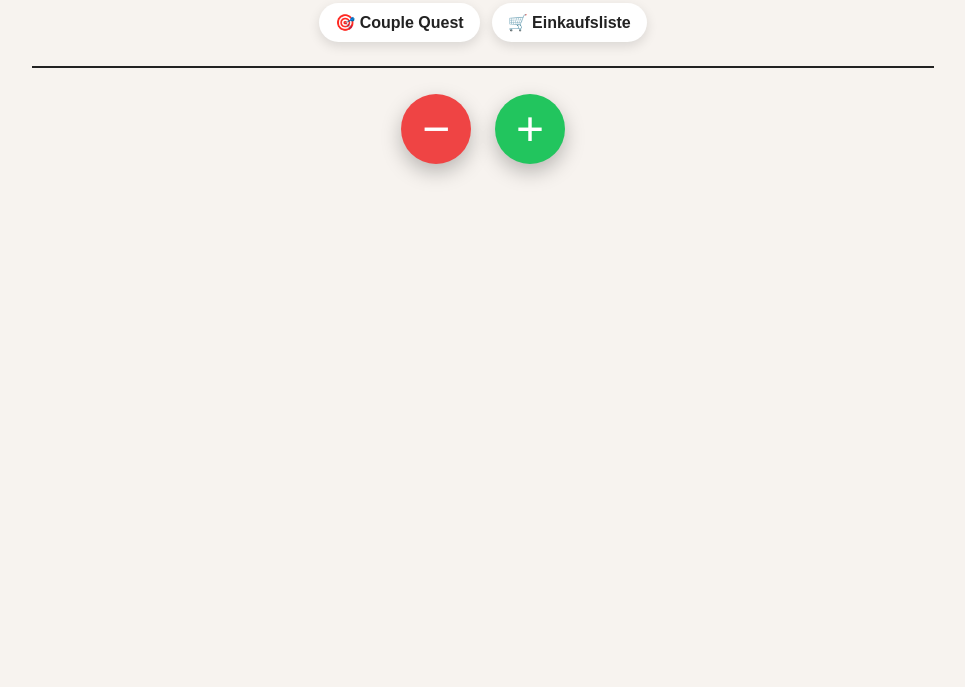
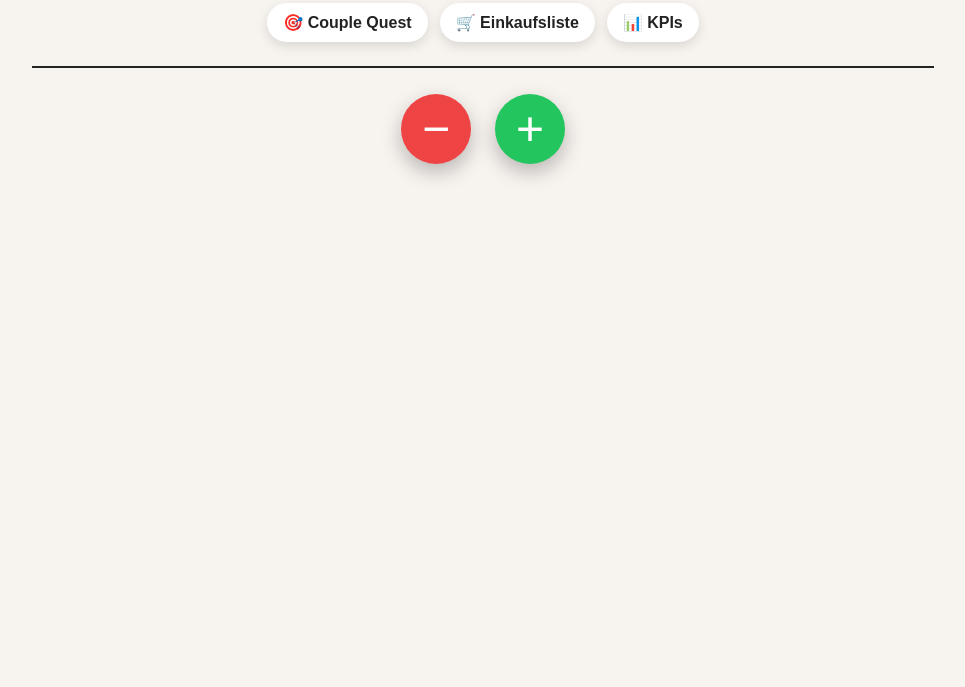
Before and after one commit to bjkhhde-art/Projekt-Wir, a plain HTML site: page index.html in a window 1280 px wide. Shown: the part 113-800 px from the top of the page, without its empty margins (157-1122 px from the left). Drawn offline with nearby package versions, Linux system fonts and the light colour scheme; no server answers.

Commit message:
Update index.html

```diff
--- a/index.html
+++ b/index.html
@@ -13,6 +13,7 @@
   <nav class="main-nav">
     <a href="index.html">🎯 Couple Quest</a>
     <a href="shopping.html">🛒 Einkaufsliste</a>
+    <a href="kpis.html">📊 KPIs</a>
   </nav>
 
   <div id="board"></div>
```
